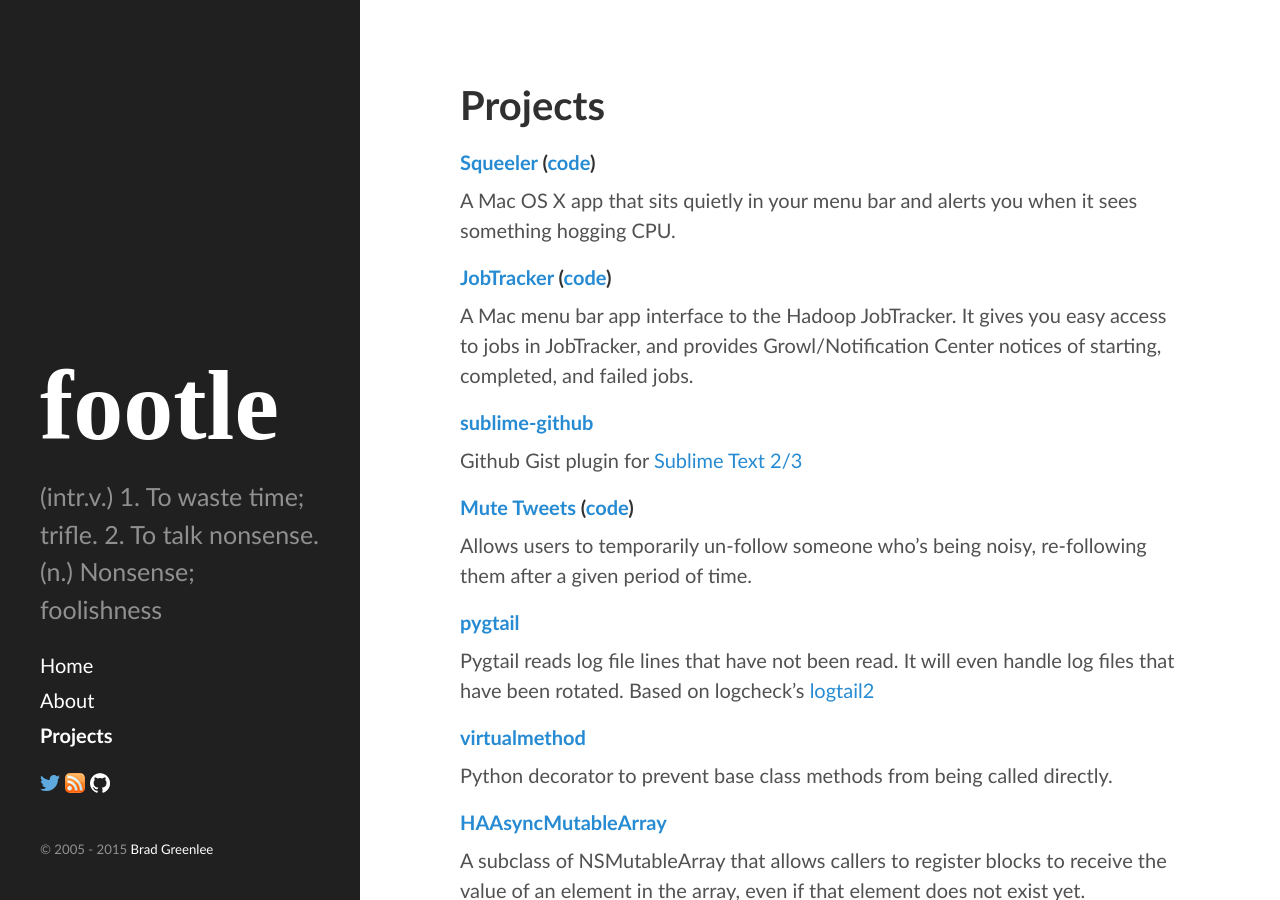
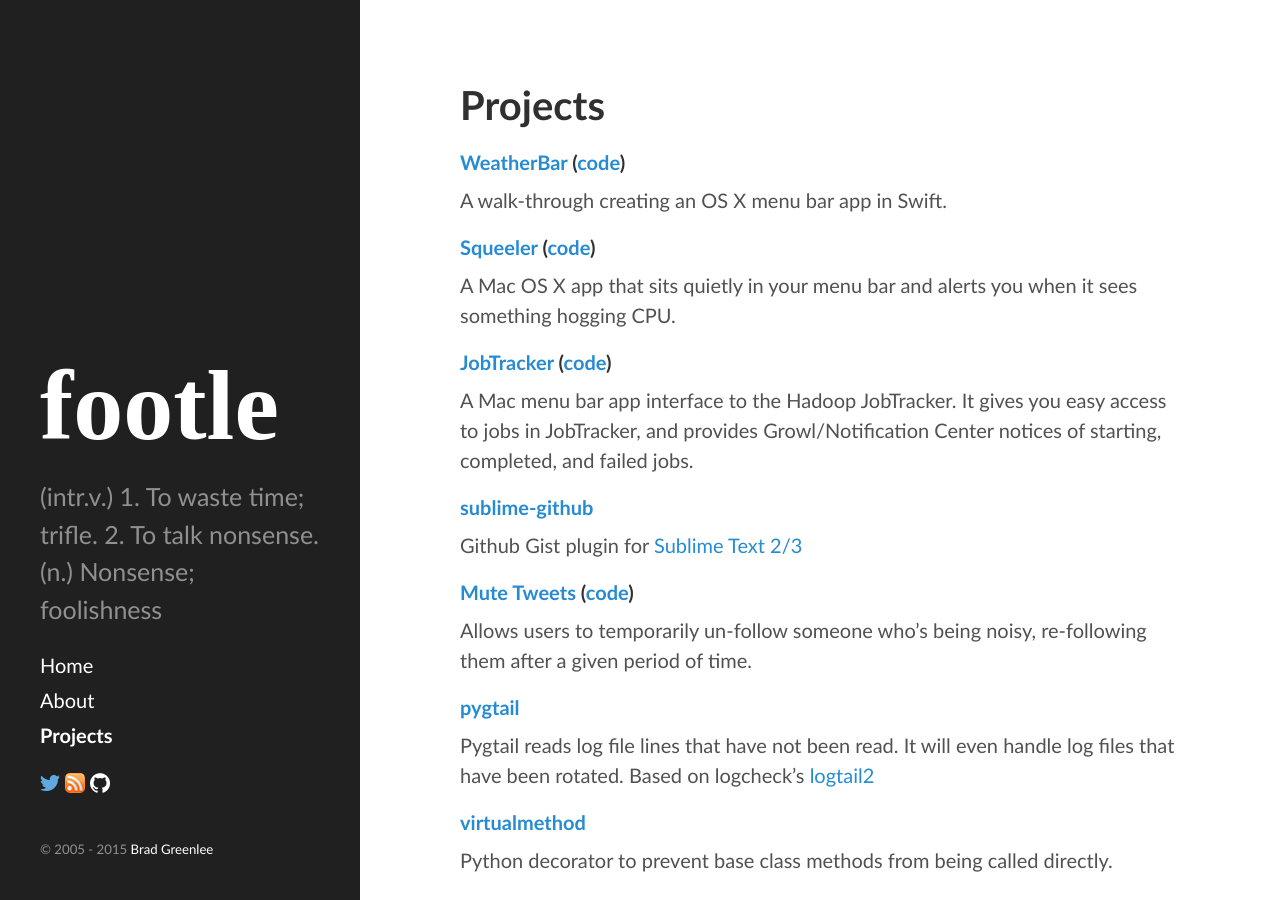
Before and after one commit to bgreenlee/bgreenlee.github.io, a Jekyll site: the page built from _pages/projects.md, in a window 1280 px wide and 900 px high. Built offline with Jekyll 4.4.1, drawn with Linux system fonts in a browser that asks for light colours; some web fonts are replaced; Markdown is read by kramdown in place of the engine named in the settings.

Commit message:
Add WeatherBar to projects

```diff
--- a/_pages/projects.md
+++ b/_pages/projects.md
@@ -2,6 +2,10 @@
 layout: page
 title: Projects
 ---
+
+#### [WeatherBar](http://footle.org/WeatherBar/) ([code](https://github.com/bgreenlee/WeatherBar))
+
+A walk-through creating an OS X menu bar app in Swift.
 
 #### [Squeeler](http://footle.org/Squeeler/) ([code](https://github.com/bgreenlee/Squeeler))
 
```
